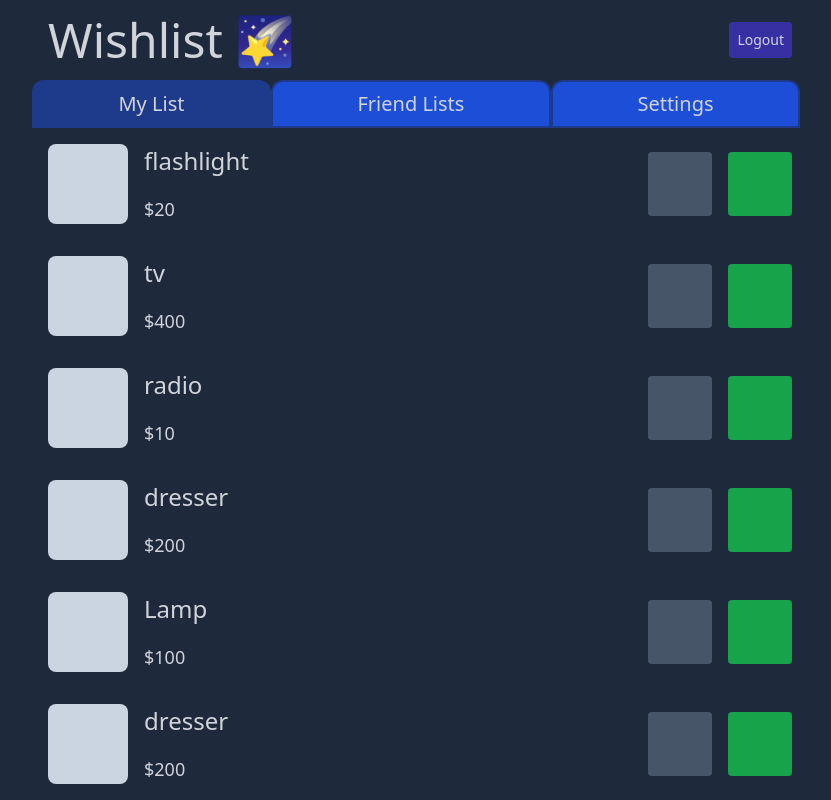
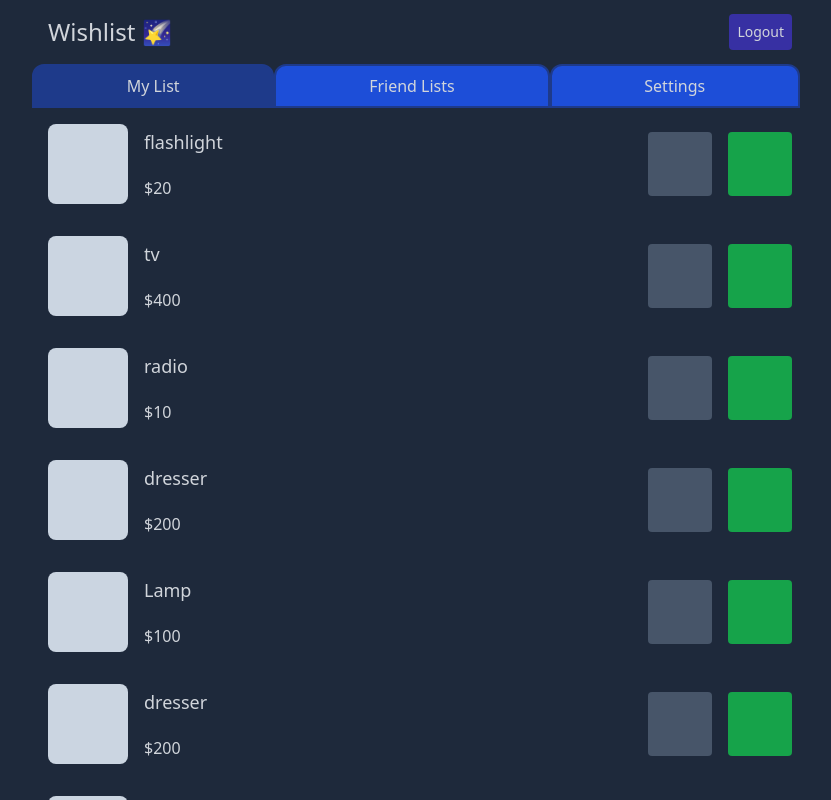
Before and after one commit to klnusbaum/wishlist, a Next.js app: page /wish/list in a window 1280 px wide. Shown: the whole page, without its empty margins (224-1055 px from the left). Built offline with nearby package versions, Linux system fonts and the light colour scheme.

Commit message:
Adjust sizes

```diff
--- a/app/ui/tab-button.tsx
+++ b/app/ui/tab-button.tsx
@@ -7,7 +7,7 @@ import Link from 'next/link';
 export default function TabButton({ text, href }: { text: string, href: string }) {
     const pathname = usePathname()
     return <Link href={href} className={clsx(
-        'text-xl border-2 border-blue-900 text-center rounded-t-xl p-2 grow',
+        'text-md border-2 border-blue-900 text-center rounded-t-xl p-2 grow',
         {
             'bg-blue-900': pathname === href,
             'bg-blue-700': pathname != href,
--- a/app/ui/wish-list-item-row.tsx
+++ b/app/ui/wish-list-item-row.tsx
@@ -4,10 +4,10 @@ export default function WishListItemRow({ item }: { item: WishListItem }) {
     return <div className="flex justify-between items-center">
         <div className="h-20 w-20 min-w-20 bg-slate-300 m-4 rounded-lg"></div>
         <div className="grow self-stretch flex flex-col justify-evenly">
-            <div className="text-2xl">{item.name}</div>
-            <div className="text-lg">${item.price}</div>
+            <div className="text-lg">{item.name}</div>
+            <div className="text-md">${item.price}</div>
         </div>
-        <div className="bg-slate-600 m-2 rounded size-14 md:size-16 grid justify-center items-center"><i className="gg-trash list-icon-size" ></i></div>
-        <div className="bg-green-600 m-2 rounded size-14 md:size-16 grid justify-center items-center"><i className="gg-check-o list-icon-size"></i></div>
+        <div className="bg-slate-600 m-2 rounded size-12 md:size-16 grid justify-center items-center"><i className="gg-trash list-icon-size" ></i></div>
+        <div className="bg-green-600 m-2 rounded size-12 md:size-16 grid justify-center items-center"><i className="gg-check-o list-icon-size"></i></div>
     </div >
 }
--- a/app/wish/layout.tsx
+++ b/app/wish/layout.tsx
@@ -9,7 +9,7 @@ export default function Layout({
         <main className="flex justify-center h-screen bg-slate-800 text-gray-300 font-sans">
             <div className="flex flex-col w-screen max-w-screen-md">
                 <div className="flex content-around items-center m-2">
-                    <h1 className="grow text-5xl p-2">Wishlist 🌠</h1>
+                    <h1 className="grow text-2xl p-2">Wishlist 🌠</h1>
                     <a href="/logout" className="bg-indigo-800 rounded p-2 text-sm">Logout</a>
                 </div>
                 <div className="flex justify-between items-center">
```
